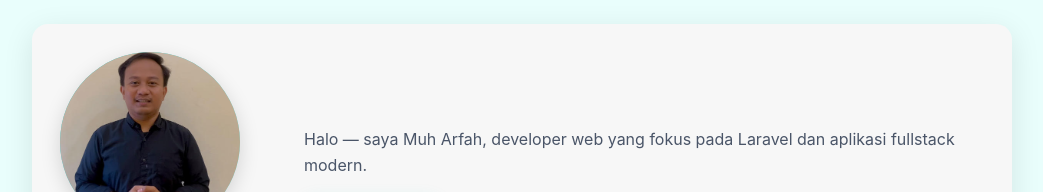
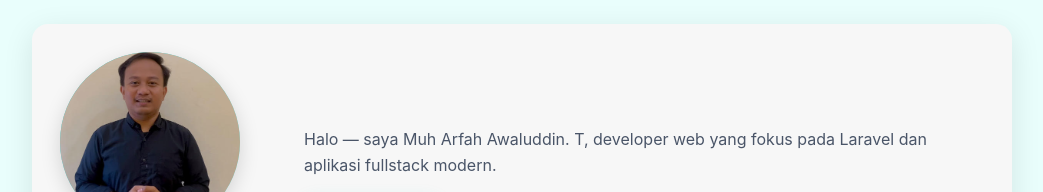
Before and after one commit to taddaarfah/taddaarfah.github.io, a plain HTML site: page index.html in a window 1280 px wide. Shown: the top 192 px of the page, without its empty margins (118-1161 px from the left). Drawn offline with Linux system fonts and the light colour scheme.

Commit message:
first commit

```diff
--- a/index.html
+++ b/index.html
@@ -3,7 +3,7 @@
 <head>
   <meta charset="utf-8" />
   <meta name="viewport" content="width=device-width, initial-scale=1" />
-  <title>Halaman Personal - Muh. Arfah Awaluddin. T</title>
+  <title>Muh. Arfah Awaluddin. T</title>
   <style>
     :root{
       --bg:#ffffff; --card:#f7f7f7; --muted:#4a5568; --accent:#26c6c4;
@@ -90,7 +90,7 @@
       </div>
 
       <div>
-        <p class="bio">Halo — saya Muh Arfah, developer web yang fokus pada Laravel dan aplikasi fullstack modern.</p>
+        <p class="bio">Halo — saya Muh Arfah Awaluddin. T, developer web yang fokus pada Laravel dan aplikasi fullstack modern.</p>
 
         <div class="actions">
           <a class="btn btn--primary" href="#">Download CV</a>
```
